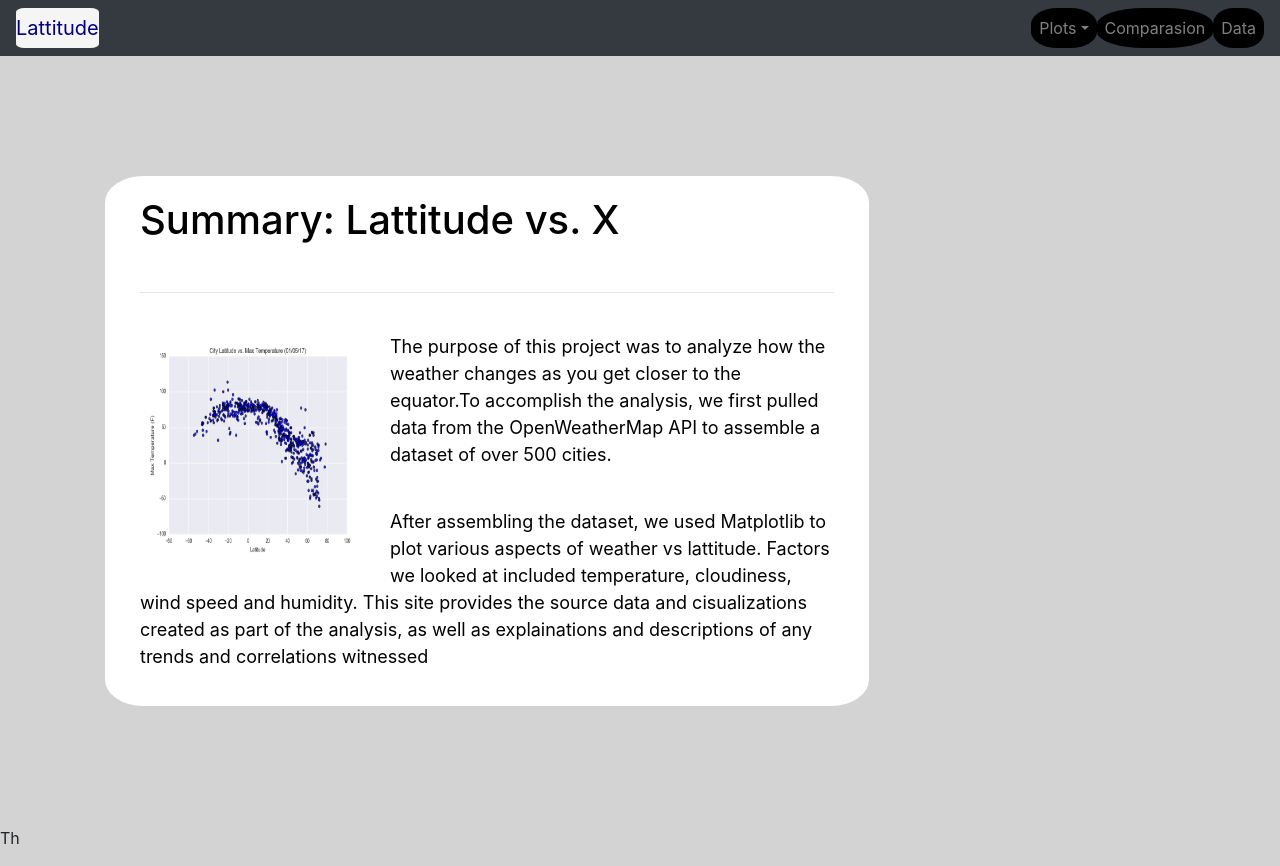
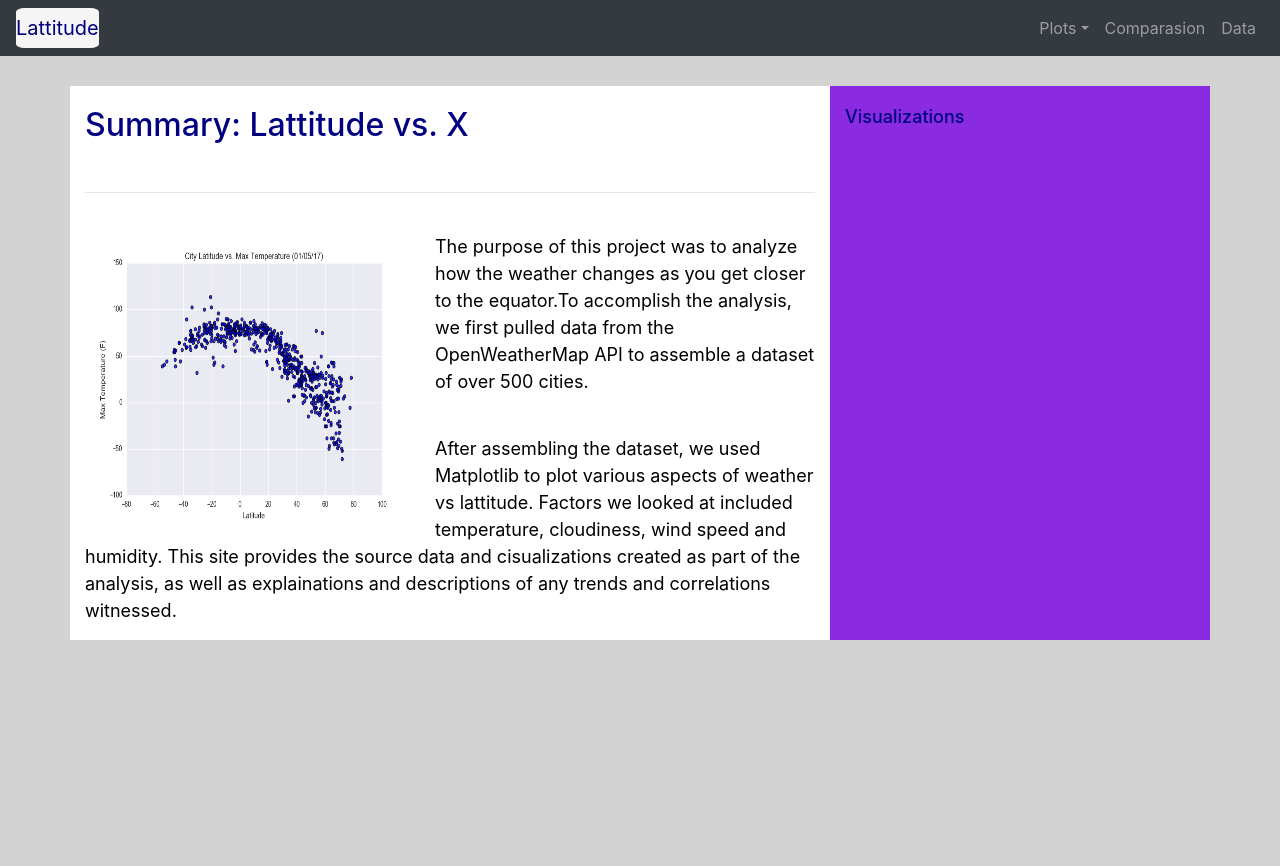
Before and after one commit to Pankaj-gh/Web-Design--Challenge, a plain HTML site: page WebVisualizations/index.html in a window 1280 px wide. After the commit the page ends 800 px from the top, so only its background shows below. Drawn offline with nearby package versions, Linux system fonts and the light colour scheme.

Commit message:
figuring out Visualizations borer

```diff
--- a/WebVisualizations/index.html
+++ b/WebVisualizations/index.html
@@ -40,11 +40,10 @@
                 </ul>
             </div>
         </nav>
-        <div class="row">
-            <div class="col-md-7" id="box">
-                <div class="container">
-
-                    <h1>Summary: Lattitude vs. X</h1>
+        <div class="container">
+            <div class="row">
+                <div class="col-md-8" id="box">
+                    <h1 class="lphead">Summary: Lattitude vs. X</h1>
                     <br>
                     <hr>
                     <br>
@@ -52,21 +51,28 @@
                         <section id="figure">
                             <img id="image"src="Resources/assets/images/Fig1.png">
                         </section>
-                        <p class="text">The purpose of this project was to analyze how the weather changes as you get closer to the equator.To accomplish the analysis, we first pulled data from the OpenWeatherMap API to assemble a dataset of over 500 cities.</p>
+                        <p class="text">The purpose of this project was to analyze how the weather changes as you get closer to the equator.To accomplish the analysis,
+                            we first pulled data from the OpenWeatherMap API to assemble a dataset of over 500 cities.
+                        </p>
+
                         <br>
 
-                        <p class="text">After assembling the dataset, we used Matplotlib to plot various aspects of weather vs lattitude. Factors we looked at included temperature, cloudiness, wind speed and humidity. This site provides the source data and cisualizations created as part of the analysis, as well as explainations and descriptions of any trends and correlations witnessed</p>
+                        <p class="text">After assembling the dataset, we used Matplotlib to plot various aspects of weather vs lattitude. Factors we looked at included temperature,
+                            cloudiness, wind speed and humidity. This site provides the source data and cisualizations created as part of the analysis, as well as explainations
+                            and descriptions of any trends and correlations witnessed.
+                        </p>
 
                     </section>
+                </div>
 
+                <div class="col-md-4" id="box1">
+                    <h1 class="llhead lphead">Visualizations</h1>
                 </div>
             </div>
 
-            <div class="col-md-4">
-                <p>Th</p>
-            </div>
 
-        </div>
+
+
 
 
 
--- a/WebVisualizations/style.css
+++ b/WebVisualizations/style.css
@@ -1,8 +1,6 @@
-.nav-link{color:navy;
-    background-color:black;
-    border-radius: 40%;
 
-}
+
+
 #blue {
     color:navy;
     background-color:whitesmoke;
@@ -23,16 +21,18 @@
         position: relative;
 }
 #image {
-    width: 230px;
-    height: 230px;
+    width: 330px;
+    height: 300px;
     margin-right: 20px;
 }
 #box {
-    padding: 20px;
+    margin-left: 0px;
+    margin-top: 30px;
+    padding-top: 20px;
     color:black;
     background: white;
-    margin:120px;
-    border-radius: 5%;
+
+
 
 }
 #body{
@@ -41,3 +41,18 @@
 .text{
     font-size: large;
 }
+.lphead{
+    color: navy;
+    font-size:xx-large;
+}
+.llhead{
+    font-size:large;
+
+}
+#box1 {
+    margin-top: 30px;
+    padding-top: 20px;
+    color:black;
+    background: blueviolet;
+
+}
```
